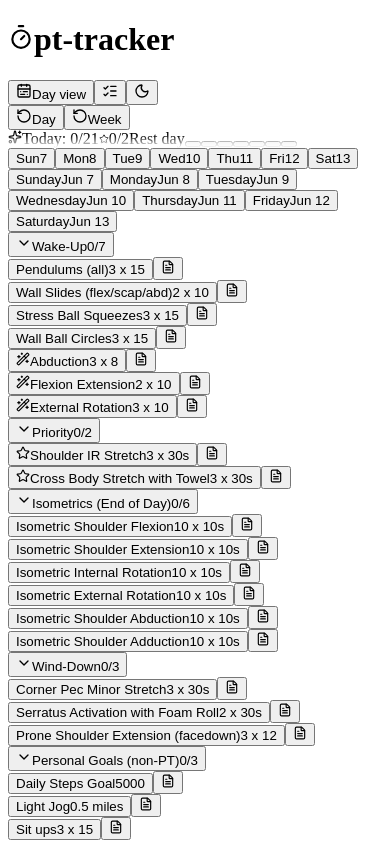
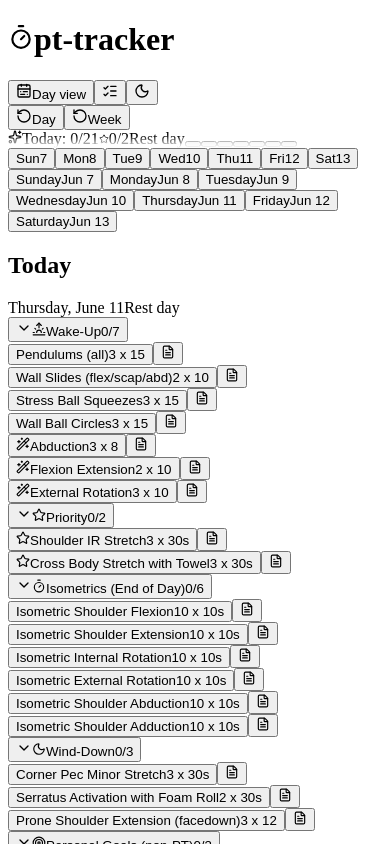
Before and after one commit to ungoldman/pt-tracker, a React (Vite) app: page / in a window 390 px wide. Shown: the top 844 px of the page. Built offline with nearby package versions, Linux system fonts and the light colour scheme; the HTML template or start-up script is replaced by a standard one.

Commit message:
day view: phase cards with accent colors, day headline

```diff
--- a/src/App.jsx
+++ b/src/App.jsx
@@ -11,6 +11,7 @@ import Footer from './components/Footer';
 import ExerciseRow from './components/ExerciseRow';
 import Header from './components/Header';
 import { categoryStats, completionKey, dayStats, isCompleted as isDone } from './lib/stats';
+import { getBlockStyle } from './lib/blockStyle';
 
 const LIGHT_GRADIENTS = [
   'from-blue-100 via-purple-100 to-pink-100',
@@ -320,75 +321,33 @@ const App = () => {
     [setViewMode]
   );
 
-  const renderDayCard = (day, highlightToday = false) => {
-    const isToday = highlightToday && day === todayLabel;
-    const isSelectedDay = viewMode === 'day' && day === selectedDay;
-    const dayExercises = getExercisesForDay(day);
-
-    return (
-      <div
-        key={day}
-        className={`h-full flex flex-col min-h-0 rounded-xl shadow-sm border p-2 ${
-          darkMode ? 'bg-gray-800 border-gray-700' : 'bg-white border-gray-200'
-        } ${
-          isToday
-            ? darkMode
-              ? 'border-blue-500/70 bg-blue-900'
-              : 'border-blue-300 bg-blue-50'
-            : ''
-        }`}
-      >
-        {viewMode !== 'day' ? (
-          <div
-            className={`mb-2 -mx-2 px-4 pb-2 border-b flex items-baseline justify-between ${
-              isToday
-                ? darkMode
-                  ? 'border-blue-500/70'
-                  : 'border-blue-300'
-                : darkMode
-                  ? 'border-gray-700'
-                  : 'border-gray-200'
-            }`}
-          >
-            <h2 className={`text-lg font-bold ${darkMode ? 'text-white' : 'text-gray-800'}`}>
-              {renderDayLabel(day, isSelectedDay)}
-            </h2>
-          </div>
-        ) : (
-          ''
-        )}
-
-        <div
-          className={`flex-1 overflow-auto min-h-0 ${
-            viewMode === 'day' ? 'columns-1 lg:columns-2 xl:columns-3 gap-x-8' : 'space-y-3'
-          }`}
-        >
-          {dayExercises.map(({ category, exercises: exList }) => {
+  // One block: accent-colored header with phase icon, progress bar, rows.
+  // Shared by the day-view block cards and the week/3-day day cards.
+  const renderBlock = (day, category, exList) => {
     const stats = getCategoryStats(day, category, exList);
     const isComplete = stats.total > 0 && stats.completedCount === stats.total;
     const isCollapsed = isCategoryCollapsed(day, category, isComplete);
+    const blockStyle = getBlockStyle(category);
+    const BlockIcon = blockStyle.Icon;
     return (
-              <div key={category} className={viewMode === 'day' ? 'break-inside-avoid mb-4' : ''}>
+      <div key={category}>
         <button
           onClick={() => toggleCategoryCollapse(day, category, isCollapsed)}
           className={`w-full flex items-center gap-2 font-semibold text-xs uppercase tracking-wide mb-1 px-2 py-1 rounded transition-colors ${
             darkMode
-                      ? 'text-blue-400 hover:bg-gray-700/50'
-                      : 'text-blue-600 hover:bg-blue-50'
+              ? `${blockStyle.textDark} hover:bg-gray-700/50`
+              : `${blockStyle.textLight} hover:bg-black/5`
           }`}
         >
           <ChevronDown
             size={16}
             className={`flex-shrink-0 transition-transform ${isCollapsed ? '-rotate-90' : ''}`}
           />
+          <BlockIcon size={14} className="flex-shrink-0" />
           {category}
           <span
             className={`ml-auto text-xs font-normal ${
-                      stats.completedCount === stats.total
-                        ? 'text-green-500'
-                        : darkMode
-                          ? 'text-gray-400'
-                          : 'text-gray-500'
+              isComplete ? 'text-green-500' : darkMode ? 'text-gray-400' : 'text-gray-500'
             }`}
           >
             {stats.completedCount}/{stats.total}
@@ -399,7 +358,7 @@ const App = () => {
         >
           <div
             className={`h-full rounded-full transition-all duration-300 ${
-                      stats.completedCount === stats.total ? 'bg-green-500' : 'bg-blue-500/70'
+              isComplete ? 'bg-green-500' : blockStyle.bar
             }`}
             style={{
               width: `${stats.total > 0 ? (stats.completedCount / stats.total) * 100 : 0}%`,
@@ -407,9 +366,7 @@ const App = () => {
           />
         </div>
         {!isCollapsed && (
-                  <div
-                    className={`divide-y ${darkMode ? 'divide-gray-700/60' : 'divide-gray-200'}`}
-                  >
+          <div className={`divide-y ${darkMode ? 'divide-gray-700/60' : 'divide-gray-200'}`}>
             {exList.map(({ ex, index: exIndex }) => {
               const exerciseKey = `${day}-${category}-${exIndex}`;
               const noteText = getNote(day, category, exIndex);
@@ -442,7 +399,46 @@ const App = () => {
         )}
       </div>
     );
-          })}
+  };
+
+  // Whole-day card used by the week and 3-day views.
+  const renderDayCard = (day, highlightToday = false) => {
+    const isToday = highlightToday && day === todayLabel;
+    const dayExercises = getExercisesForDay(day);
+
+    return (
+      <div
+        key={day}
+        className={`h-full flex flex-col min-h-0 rounded-xl shadow-sm border p-2 ${
+          darkMode ? 'bg-gray-800 border-gray-700' : 'bg-white border-gray-200'
+        } ${
+          isToday
+            ? darkMode
+              ? 'border-blue-500/70 bg-blue-900'
+              : 'border-blue-300 bg-blue-50'
+            : ''
+        }`}
+      >
+        <div
+          className={`mb-2 -mx-2 px-4 pb-2 border-b flex items-baseline justify-between ${
+            isToday
+              ? darkMode
+                ? 'border-blue-500/70'
+                : 'border-blue-300'
+              : darkMode
+                ? 'border-gray-700'
+                : 'border-gray-200'
+          }`}
+        >
+          <h2 className={`text-lg font-bold ${darkMode ? 'text-white' : 'text-gray-800'}`}>
+            {renderDayLabel(day)}
+          </h2>
+        </div>
+
+        <div className="flex-1 overflow-auto min-h-0 space-y-3">
+          {dayExercises.map(({ category, exercises: exList }) =>
+            renderBlock(day, category, exList)
+          )}
         </div>
       </div>
     );
@@ -533,9 +529,48 @@ const App = () => {
             {days.map((day) => renderDayCard(day, true))}
           </div>
         ) : viewMode === 'day' ? (
-          <div className="flex justify-center flex-1 min-h-0 items-stretch">
-            <div className="w-full max-w-2xl lg:max-w-5xl xl:max-w-7xl flex-1 h-full min-h-0">
-              {renderDayCard(selectedDay)}
+          <div className="w-full max-w-2xl lg:max-w-5xl xl:max-w-7xl mx-auto flex-1 min-h-0 flex flex-col">
+            {/* Day headline */}
+            <div className="mb-3 px-1 flex items-baseline gap-3 flex-wrap">
+              <h2 className={`text-2xl font-bold ${darkMode ? 'text-white' : 'text-gray-800'}`}>
+                {selectedDay === todayLabel ? 'Today' : selectedDay}
+              </h2>
+              <span className={`text-sm ${darkMode ? 'text-gray-400' : 'text-gray-500'}`}>
+                {selectedDay === todayLabel ? `${selectedDay}, ` : ''}
+                {getDateForDay(selectedDay).toLocaleDateString('en-US', {
+                  month: 'long',
+                  day: 'numeric',
+                })}
+              </span>
+              <span
+                className={`text-[11px] px-2 py-0.5 rounded-full border self-center ${
+                  computeIsStrengthDay(getExercisesForDay(selectedDay))
+                    ? darkMode
+                      ? 'border-purple-700/60 text-purple-300 bg-purple-900/20'
+                      : 'border-purple-300 text-purple-700 bg-purple-50'
+                    : darkMode
+                      ? 'border-gray-600 text-gray-400 bg-gray-800'
+                      : 'border-gray-300 text-gray-500 bg-gray-50'
+                }`}
+              >
+                {computeIsStrengthDay(getExercisesForDay(selectedDay))
+                  ? 'Strength day'
+                  : 'Rest day'}
+              </span>
+            </div>
+
+            {/* Blocks as individual phase cards, masonry-packed */}
+            <div className="flex-1 overflow-auto min-h-0 columns-1 lg:columns-2 xl:columns-3 gap-x-4">
+              {getExercisesForDay(selectedDay).map(({ category, exercises: exList }) => (
+                <div
+                  key={category}
+                  className={`break-inside-avoid mb-4 rounded-xl shadow-sm border border-t-2 p-2 ${
+                    getBlockStyle(category).top
+                  } ${darkMode ? 'bg-gray-800 border-x-gray-700 border-b-gray-700' : 'bg-white border-x-gray-200 border-b-gray-200'}`}
+                >
+                  {renderBlock(selectedDay, category, exList)}
+                </div>
+              ))}
             </div>
           </div>
         ) : (
--- /dev/null
+++ b/src/lib/blockStyle.js
@@ -0,0 +1,62 @@
+import { Sunrise, Star, Dumbbell, Timer, Moon, Target, CircleDot } from 'lucide-react';
+
+/**
+ * Per-block visual identity, keyed to the day-phase each block represents.
+ * Class strings are written out in full so Tailwind's JIT scanner sees them.
+ */
+const BLOCK_STYLES = {
+  'Wake-Up': {
+    Icon: Sunrise,
+    textLight: 'text-amber-600',
+    textDark: 'text-amber-400',
+    bar: 'bg-amber-500/80',
+    top: 'border-t-amber-400/80',
+  },
+  Priority: {
+    Icon: Star,
+    textLight: 'text-yellow-600',
+    textDark: 'text-yellow-400',
+    bar: 'bg-yellow-500/80',
+    top: 'border-t-yellow-400/80',
+  },
+  'Strength (M/W/F)': {
+    Icon: Dumbbell,
+    textLight: 'text-purple-600',
+    textDark: 'text-purple-400',
+    bar: 'bg-purple-500/80',
+    top: 'border-t-purple-400/80',
+  },
+  'Isometrics (End of Day)': {
+    Icon: Timer,
+    textLight: 'text-sky-600',
+    textDark: 'text-sky-400',
+    bar: 'bg-sky-500/80',
+    top: 'border-t-sky-400/80',
+  },
+  'Wind-Down': {
+    Icon: Moon,
+    textLight: 'text-indigo-600',
+    textDark: 'text-indigo-400',
+    bar: 'bg-indigo-500/80',
+    top: 'border-t-indigo-400/80',
+  },
+  'Personal Goals (non-PT)': {
+    Icon: Target,
+    textLight: 'text-teal-600',
+    textDark: 'text-teal-400',
+    bar: 'bg-teal-500/80',
+    top: 'border-t-teal-400/80',
+  },
+};
+
+const FALLBACK = {
+  Icon: CircleDot,
+  textLight: 'text-blue-600',
+  textDark: 'text-blue-400',
+  bar: 'bg-blue-500/70',
+  top: 'border-t-blue-400/70',
+};
+
+export function getBlockStyle(category) {
+  return BLOCK_STYLES[category] ?? FALLBACK;
+}
```
Lines whose indentation alone changed are shown as unchanged.
